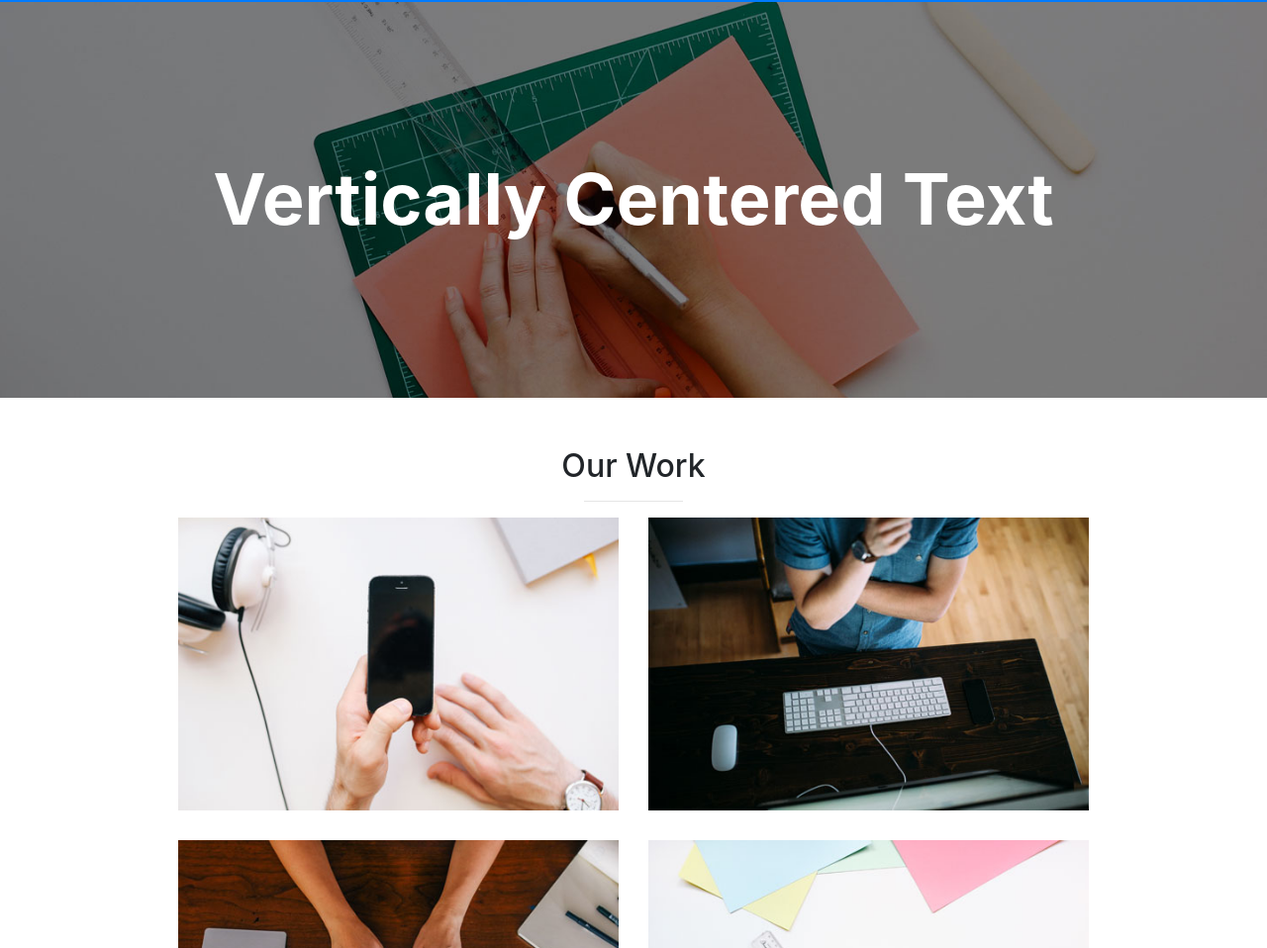
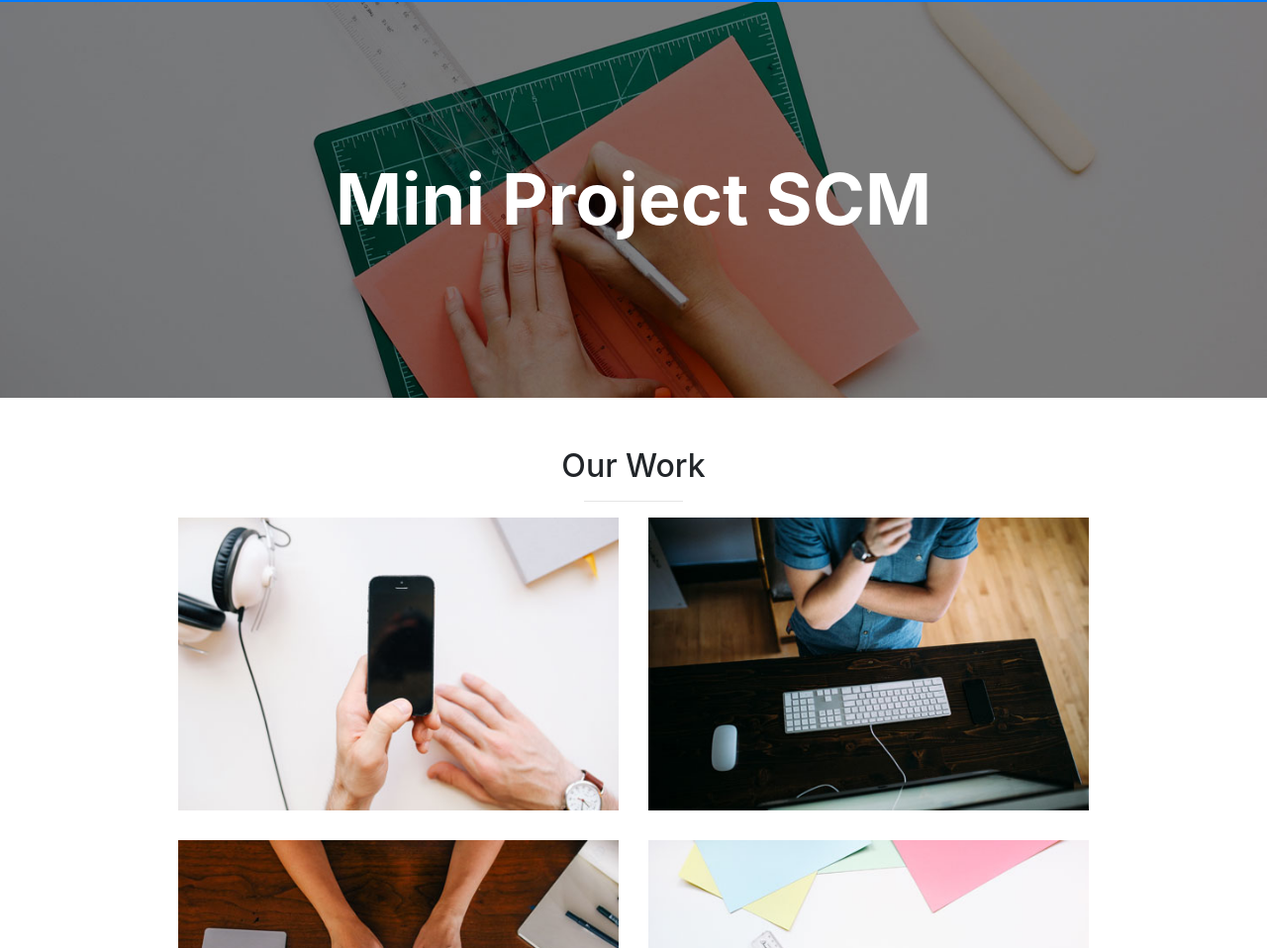
Before and after one commit to wfaizuwan/SCM_Mini_Project, a website with bundled scripts: page index.html in a window 1280 px wide. Shown: the part 1483-2441 px from the top of the page at 99% size. Built offline with nearby package versions, Linux system fonts and the light colour scheme.

Commit message:
Update index.html

```diff
--- a/index.html
+++ b/index.html
@@ -146,7 +146,7 @@
     <!-- Callout -->
     <aside class="callout">
       <div class="text-vertical-center">
-        <h1>Vertically Centered Text</h1>
+        <h1>Mini Project SCM</h1>
       </div>
     </aside>
 
```
